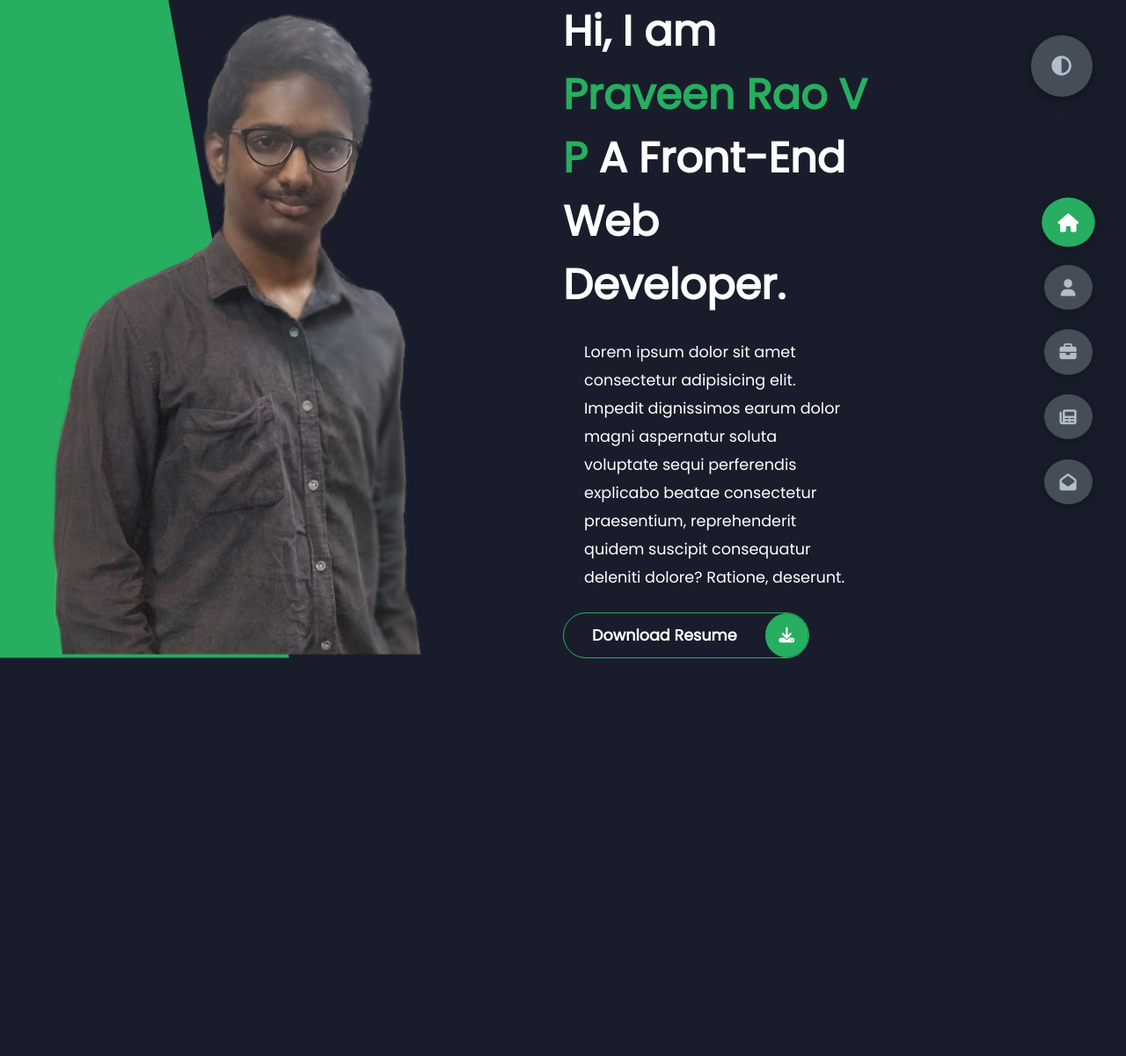
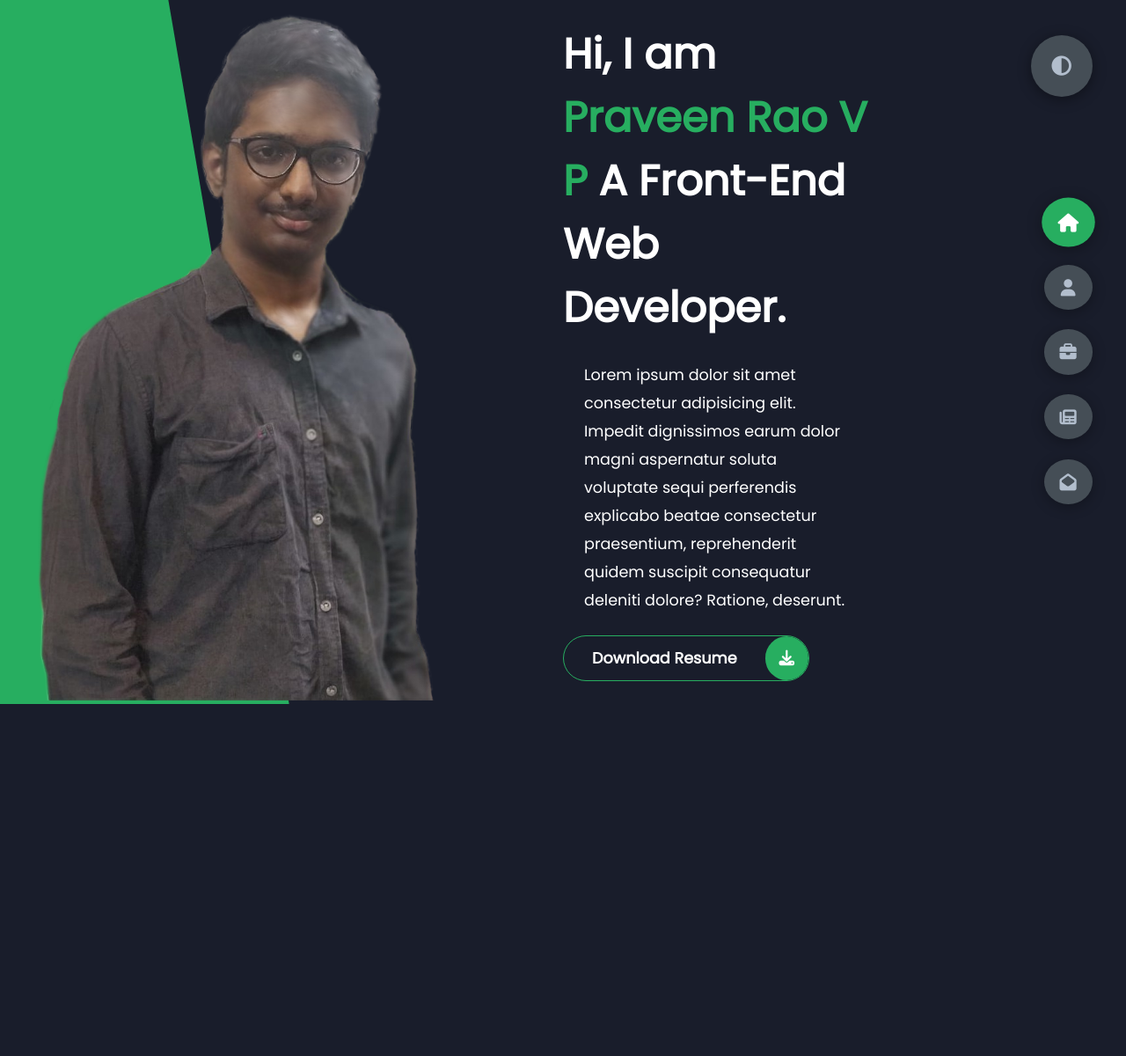
Before and after one commit to PraveenRaoVP/New-Portfolio, a PHP site: page / in a window 1280 px wide. Shown: the whole page at 88% size. After the commit the page ends 800 px from the top, so only its background shows below. Run offline with PHP 8.4, Linux system fonts and the light colour scheme; some libraries are stand-ins or nearby versions.

Commit message:
adjusted height

```diff
--- a/styles/_media.scss
+++ b/styles/_media.scss
@@ -1,6 +1,7 @@
 @media screen and (max-width: 800px){
     header{
         padding: 0;
+        min-height: 150vh;
     }
     header .right-header{
         padding: 2rem !important;
--- a/styles/styles.css
+++ b/styles/styles.css
@@ -54,7 +54,7 @@ a {
 }
 
 header {
-  min-height: 150vh;
+  height: 100vh;
   color: var(--color-white);
   font-family: 'Poppins', sans-serif;
   overflow-x: hidden;
@@ -1091,6 +1091,7 @@ hr {
 @media screen and (max-width: 800px) {
   header {
     padding: 0;
+    min-height: 150vh;
   }
   header .right-header {
     padding: 2rem !important;
--- a/styles/styles.scss
+++ b/styles/styles.scss
@@ -52,7 +52,7 @@ a{
 }
 
 header{
-    min-height: 150vh;
+    height: 100vh;
     color: var(--color-white);
     font-family: 'Poppins', sans-serif;
     overflow-x: hidden;
```
Also changed, not shown: 1 other file.
